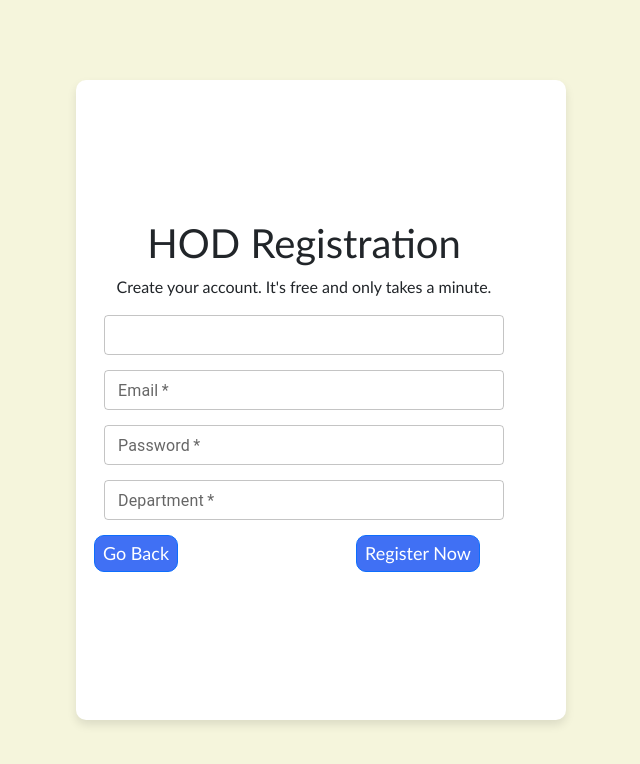
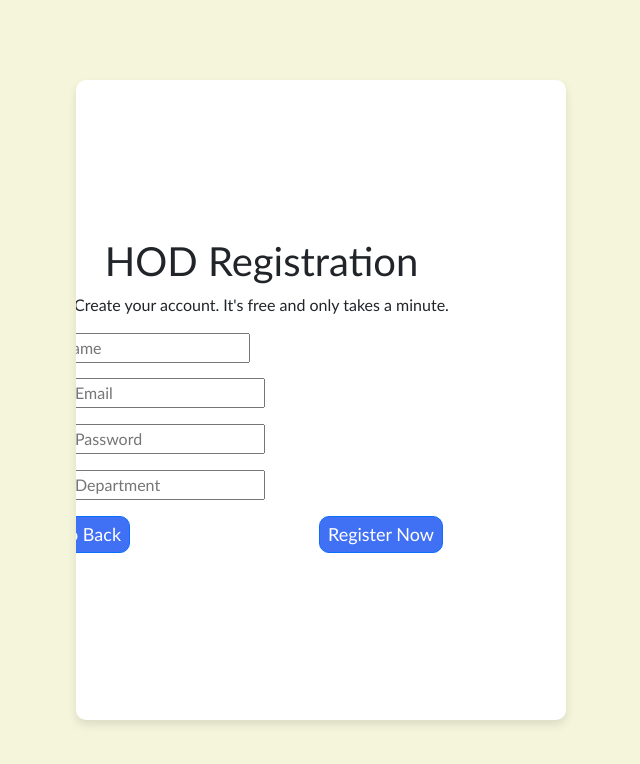
Before and after one commit to krutikajichkar/Online-Campus-Recruitment, a React (Create React App) app: page /hodregister in a window 1280 px wide. Shown: the top 764 px of the page, without its empty margins (319-959 px from the left). Built offline with nearby package versions, Linux system fonts and the light colour scheme.

Commit message:
firebase error resolved

```diff
--- a/src/Components/HOD/HODregistration.js
+++ b/src/Components/HOD/HODregistration.js
@@ -3,19 +3,20 @@ import "./HODRegistration.css";
 import { useNavigate } from "react-router-dom";
 import { db, signup } from "../../Firebase";
 import { collection, addDoc } from "firebase/firestore";
+
 import TextField from "@mui/material/TextField";
 
 function HODRegistration(props) {
   const [email, setEmail] = useState();
   const [password, setPassword] = useState();
-  const [name, setName] = useState();
-  const [department, setdepartment] = useState();
+  const [name, setName] = useState("");
+  const [department, setdepartment] = useState("");
 
   const emailRef = useRef();
   const passwordRef = useRef();
   const navigate = useNavigate();
   const HODData = async () => {
-    await addDoc(collection(db, "HODdata"), {
+    await addDoc(collection(db,'HODdata'), {
       Name: name,
       email: email,
       user: "HOD",
@@ -25,13 +26,14 @@ function HODRegistration(props) {
 
   const handleRegistration = async () => {
     try {
-      await signup(emailRef.currentUser.value, passwordRef.current.value);
-      HODData();
+      await signup(emailRef.current.value, passwordRef.current.value);
       alert("Registered Succesfully");
-      navigate("/studentdashboard");
+      navigate("/hoddashboard");
     } catch (error) {
       alert(error.meassage);
     }
+    HODData();
+
   };
 
   return (
@@ -39,55 +41,58 @@ function HODRegistration(props) {
       <div className="container2">
         <div className="forms">
           <div className="form-login1">
-            <form action="#">
+
             <h2 id="h2">HOD Registration</h2>
             <p className="hint-text">
               Create your account. It's free and only takes a minute.
             </p>
             <div className="form-group1">
-                <TextField
-                  fullWidth
+            <input
 
                  defaultValue={name}
                  onChange={(e) => {
                    setName(e.target.value);
                  }}
+                 placeholder="Name"
                  size="small"
                  type="text"
                  required
                />
              </div>
-              <div className="form-group1">
-                <TextField
-                  placeholder="email"
-                  fullWidth
-                  label="Email"
-                  inputRef={emailRef}
+             <div className="form-groups">
+               <input
+                 ref={emailRef}
+
                  onChange={(e) => {
                    setEmail(e.target.value);
                  }}
+
+                 placeholder="Email"
+                 id="fullWidth1"
                  size="small"
                  type="email"
                  required
                />
              </div>
-              <div className="form-group1">
-                <TextField
-                  fullWidth
-                  label="Password"
-                  inputRef={passwordRef}
+             <div className="form-groups">
+               <input
+                 ref={passwordRef}
+
                  onChange={(e) => {
                    setPassword(e.target.value);
                  }}
+
+                 placeholder="Password"
+
                  size="small"
                  type="password"
                  required
                />
              </div>
-              <div className="form-group1">
-                <TextField
-                  fullWidth
-                  label="Department"
+             <div className="form-groups">
+               <input
+
+                 placeholder="Department"
                  defaultValue={department}
                  onChange={(e) => {
                    setdepartment(e.target.value);
@@ -117,7 +122,7 @@ function HODRegistration(props) {
                 </button>
               </div>
             </div>
-            </form>
+
           </div>
         </div>
       </div>
```
Lines whose indentation alone changed are shown as unchanged.
